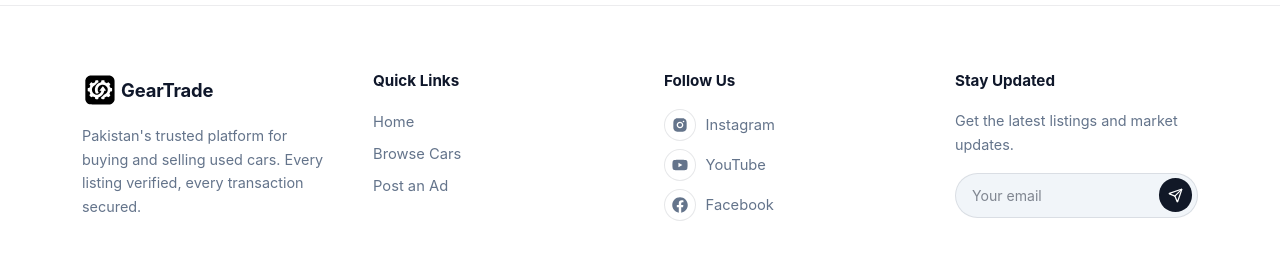
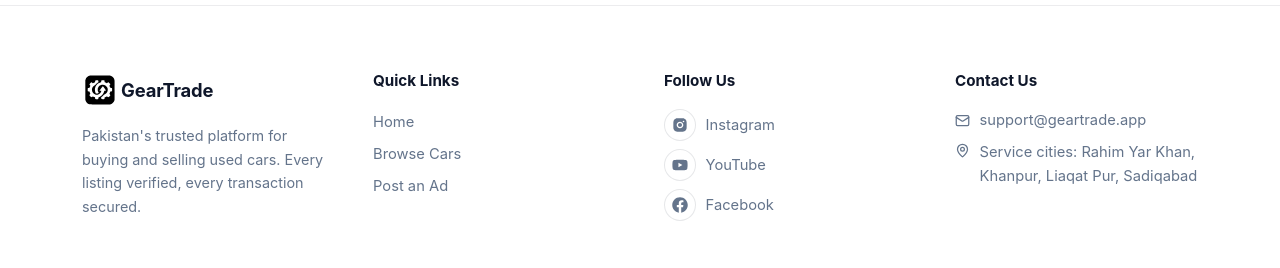
Before and after one commit to Laiba-Maqsood01/FYP-BSCS, a React (Vite) app in the folder Frontend/: page / in a window 1280 px wide. Shown: the part 1821-2089 px from the top of the page. Built offline with nearby package versions, Linux system fonts and the light colour scheme; no server answers.

Commit message:
Tweaks made

```diff
--- a/Frontend/src/components/home/WhatWeOffer.jsx
+++ b/Frontend/src/components/home/WhatWeOffer.jsx
@@ -71,7 +71,7 @@ export default function WhatWeOffer() {
               />
 
               {/* Content */}
-              <div className="absolute bottom-0 left-0 right-0 p-6">
+              <div className="absolute bottom-0 left-0 right-0 p-6" style={{ height: "224px" }}>
                 <div className="w-9.5 h-9.5 rounded-full bg-white/15 backdrop-blur-md border border-white/25 text-white flex items-center justify-center mb-3">
                   {item.icon}
                 </div>
--- a/Frontend/src/components/layouts/AppFooter.jsx
+++ b/Frontend/src/components/layouts/AppFooter.jsx
@@ -1,8 +1,10 @@
-import { useState } from "react";
+import { useState, useEffect } from "react";
 import { Link } from "react-router-dom";
-import { Send } from "lucide-react";
+import { Phone, Mail, MapPin } from "lucide-react";
 import { FaFacebook, FaYoutube } from "react-icons/fa";
 import { RiInstagramFill } from "react-icons/ri";
+import api from "../../services/api";
+import { MANAGED_CITY_NAMES } from "../../utils/managedCities";
 
 const QUICK_LINKS = [
   { name: "Home",           href: "/",           internal: true },
@@ -10,11 +12,14 @@ const QUICK_LINKS = [
   { name: "Post an Ad",     href: "/post-ad",     internal: true },
 ];
 
+// Paste the real page URLs here once the accounts are created ("#" = not yet).
 const SOCIAL_LINKS = [
   { label: "Instagram", href: "#", icon: <RiInstagramFill size={16} /> },
   { label: "YouTube",   href: "#", icon: <FaYoutube      size={16} /> },
   { label: "Facebook",  href: "#", icon: <FaFacebook     size={16} /> },
 ];
+
+const SUPPORT_EMAIL = "support@geartrade.app";
 
 // .app-footer-link
 const footerLink = "no-underline transition-colors duration-[0.18s]";
@@ -22,12 +27,15 @@ const footerLink = "no-underline transition-colors duration-[0.18s]";
 export default function AppFooter({
   brand = { title: "GearTrade", short: "GT", href: "/" },
 }) {
-  const [email, setEmail] = useState("");
+  // Live company phone from Site Settings — same number the managed flow shows
+  const [companyPhone, setCompanyPhone] = useState(null);
 
-  const handleSubscribe = (e) => {
-    e.preventDefault();
-    setEmail("");
-  };
+  useEffect(() => {
+    api.get("/settings")
+      .then(r => setCompanyPhone(r.data.data?.companyPhone ?? null))
+      .catch(() => setCompanyPhone(null));
+  }, []);
+
 
   return (
     // .app-footer — padding: 4rem 0 0, border-top
@@ -109,6 +117,8 @@ export default function AppFooter({
                   {/* .app-footer-social-row */}
                   <a
                     href={item.href}
+                    target={item.href !== "#" ? "_blank" : undefined}
+                    rel={item.href !== "#" ? "noopener noreferrer" : undefined}
                     aria-label={item.label}
                     className={`${footerLink} inline-flex items-center`}
                     style={{ gap: "0.6rem", color: "#64748b", fontSize: "0.92rem" }}
@@ -143,56 +153,45 @@ export default function AppFooter({
             </ul>
           </div>
 
+          {/* Contact Us — live company phone from Site Settings */}
           <div>
             <h3 style={{ fontSize: "0.95rem", fontWeight: 700, color: "#0f172a", marginBottom: "1rem" }}>
-              Stay Updated
+              Contact Us
             </h3>
-            {/* .app-footer-description */}
-            <p style={{ color: "#64748b", fontSize: "0.9rem", lineHeight: 1.65, marginBottom: 0 }}>
-              Get the latest listings and market updates.
-            </p>
-
-            {/* .app-footer-newsletter — pill form, padding: 0.3rem 0.3rem 0.3rem 1rem */}
-            <form
-              onSubmit={handleSubscribe}
-              className="flex items-center"
-              style={{
-                background: "#f1f5f9",
-                border: "1px solid rgba(15,23,42,0.1)",
-                borderRadius: "999px",
-                padding: "0.3rem 0.3rem 0.3rem 1rem",
-                gap: "0.5rem",
-                marginTop: "1rem",
-              }}
-            >
-              {/* .app-footer-email-input */}
-              <input
-                type="email"
-                placeholder="Your email"
-                value={email}
-                onChange={(e) => setEmail(e.target.value)}
-                required
-                className="flex-1 min-w-0 bg-transparent border-none outline-none"
-                style={{ fontSize: "0.88rem", color: "#0f172a" }}
-              />
-
-              {/* .app-footer-send-btn */}
-              <button
-                type="submit"
-                aria-label="Subscribe"
-                className="flex items-center justify-center shrink-0 text-white transition-colors duration-[0.18s] hover:bg-brand-dark2"
-                style={{
-                  width: "2.1rem",
-                  height: "2.1rem",
-                  borderRadius: "50%",
-                  background: "#111827",
-                  border: "none",
-                  cursor: "pointer",
-                }}
-              >
-                <Send size={15} />
-              </button>
-            </form>
+            <ul className="list-none p-0 m-0 flex flex-col gap-2.5">
+              {companyPhone && (
+                <li className="flex items-center" style={{ gap: "0.6rem" }}>
+                  <Phone size={15} style={{ color: "#64748b", flexShrink: 0 }} />
+                  <a
+                    href={`tel:${companyPhone}`}
+                    className={footerLink}
+                    style={{ color: "#64748b", fontSize: "0.92rem" }}
+                    onMouseEnter={e => (e.currentTarget.style.color = "#0f172a")}
+                    onMouseLeave={e => (e.currentTarget.style.color = "#64748b")}
+                  >
+                    {companyPhone}
+                  </a>
+                </li>
+              )}
+              <li className="flex items-center" style={{ gap: "0.6rem" }}>
+                <Mail size={15} style={{ color: "#64748b", flexShrink: 0 }} />
+                <a
+                  href={`mailto:${SUPPORT_EMAIL}`}
+                  className={footerLink}
+                  style={{ color: "#64748b", fontSize: "0.92rem" }}
+                  onMouseEnter={e => (e.currentTarget.style.color = "#0f172a")}
+                  onMouseLeave={e => (e.currentTarget.style.color = "#64748b")}
+                >
+                  {SUPPORT_EMAIL}
+                </a>
+              </li>
+              <li className="flex items-start" style={{ gap: "0.6rem" }}>
+                <MapPin size={15} style={{ color: "#64748b", flexShrink: 0, marginTop: "2px" }} />
+                <span style={{ color: "#64748b", fontSize: "0.92rem", lineHeight: 1.6 }}>
+                  Service cities: {MANAGED_CITY_NAMES.join(", ")}
+                </span>
+              </li>
+            </ul>
           </div>
 
         </div>
--- a/Frontend/src/pages/public/TermsOfService.jsx
+++ b/Frontend/src/pages/public/TermsOfService.jsx
@@ -74,7 +74,7 @@ const SECTIONS = [
       "GearTrade acts only as a facilitator and coordinator between buyer and seller. The final sale transaction — including price, payment terms and delivery of the vehicle — is agreed directly between the buyer and seller. GearTrade is not responsible for completing ownership transfer, insurance, or any other legal documentation required to transfer ownership of the vehicle, nor for any dispute arising from such transfer.",
       "Once a Managed Sale is finalised, GearTrade charges a commission on the agreed sale price. The applicable commission rate is set by GearTrade and may be updated from time to time; the rate in effect at the time of sale applies. The buyer pays the full sale amount to GearTrade, and GearTrade deducts its commission before delivering the remaining proceeds to you (for example, by cheque). No separate commission payment is required from you, and the deducted commission is non-refundable once the sale is finalised.",
       "By listing a vehicle under Managed Sale, you enter an exclusive sale agreement with GearTrade: for as long as the listing is with us, you agree not to sell or offer the vehicle through any other channel. GearTrade commits its resources (inspection, custody of the vehicle, buyer coordination) on the basis of this exclusivity.",
-      "If you wish to withdraw the vehicle before it is sold (breaking the agreement), you must submit a deletion request from your dashboard. Our team will contact you to complete the process at a GearTrade office, and an agreement break fee applies. The fee is derived from the Featured Ad prices in effect at the time, based on how long the vehicle was live with GearTrade: up to 7 days — the 7-day plan price; 8 to 15 days — the 15-day plan price; 16 to 30 days — the 30-day plan price; beyond 30 days, each full 30-day period is charged at the 30-day plan price and the remaining days are charged by the same brackets. A vehicle withdrawn before going live is charged the minimum (7-day) fee.",
+      "If you wish to withdraw the vehicle before it is sold (breaking the agreement), you must submit a deletion request from your dashboard. Our team will contact you to complete the process at a GearTrade office, and an agreement break fee applies. The fee is determined by GearTrade based on the duration for which the vehicle remained with us and the resources committed to its sale, and the exact amount will be communicated to you and confirmed before any payment is made.",
       "The agreement break fee may be paid at our office or online through the platform, as arranged with our team. The listing is removed and the vehicle released only after the fee is settled. Agreement break fees are non-refundable.",
     ],
   },
--- a/Frontend/src/pages/user/PostAd.jsx
+++ b/Frontend/src/pages/user/PostAd.jsx
@@ -162,8 +162,8 @@ function SaleModeStep({ selected, onChange, onContinue }) {
             )}
             <User size={26} style={{ color: "#ea6d00", marginBottom: "0.75rem" }} />
             <p className="text-[11px] font-bold uppercase tracking-widest text-brand-muted mb-1">General Sale</p>
-            <h2 className="text-xl font-bold text-brand-dark mb-2">Sell It Myself!</h2>
-            <p className="text-sm text-brand-muted mb-4 leading-relaxed min-h-[68px]">
+            <h2 className="text-xl font-bold text-brand-dark mb-2">Drive the Sale!</h2>
+            <p className="text-sm text-brand-muted mb-4 leading-relaxed min-h-17">
               Post an ad in 2 minutes and connect directly with buyers. Simple, free, and you're in control.
             </p>
             <ul className="space-y-1.5">
@@ -192,8 +192,8 @@ function SaleModeStep({ selected, onChange, onContinue }) {
             )}
             <Crown size={26} style={{ color: "#ea6d00", marginBottom: "0.75rem" }} />
             <p className="text-[11px] font-bold uppercase tracking-widest text-brand-muted mb-1">Managed Sale</p>
-            <h2 className="text-xl font-bold text-brand-dark mb-2">Sell It For Me</h2>
-            <p className="text-sm text-brand-muted mb-4 leading-relaxed min-h-[68px]">
+            <h2 className="text-xl font-bold text-brand-dark mb-2">Hand Us the Keys</h2>
+            <p className="text-sm text-brand-muted mb-4 leading-relaxed min-h-17">
               Let our experts handle everything. Free inspection, featured ad, and a dedicated sales agent to get you the best deal.
             </p>
             <ul className="space-y-1.5">
```
Also changed, not shown: 2 other files (tests, documents, lock files or other folders).
